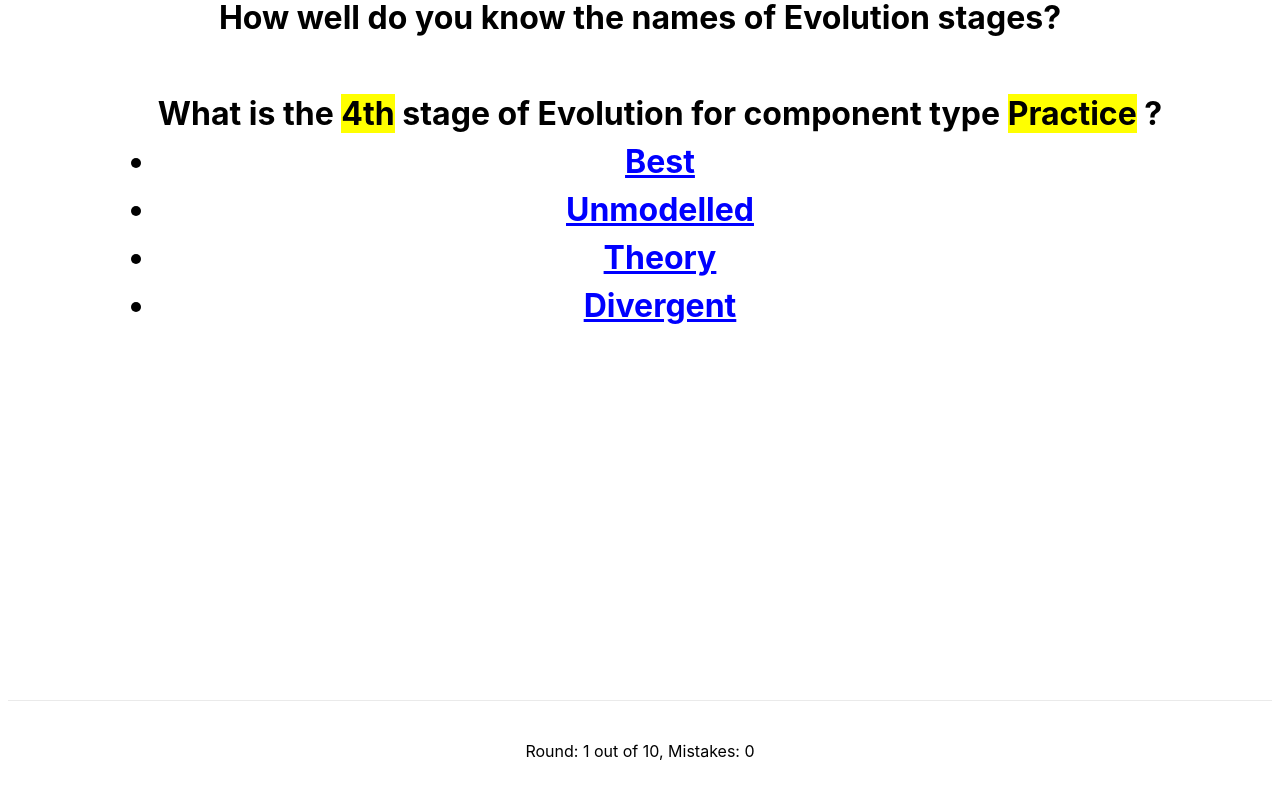
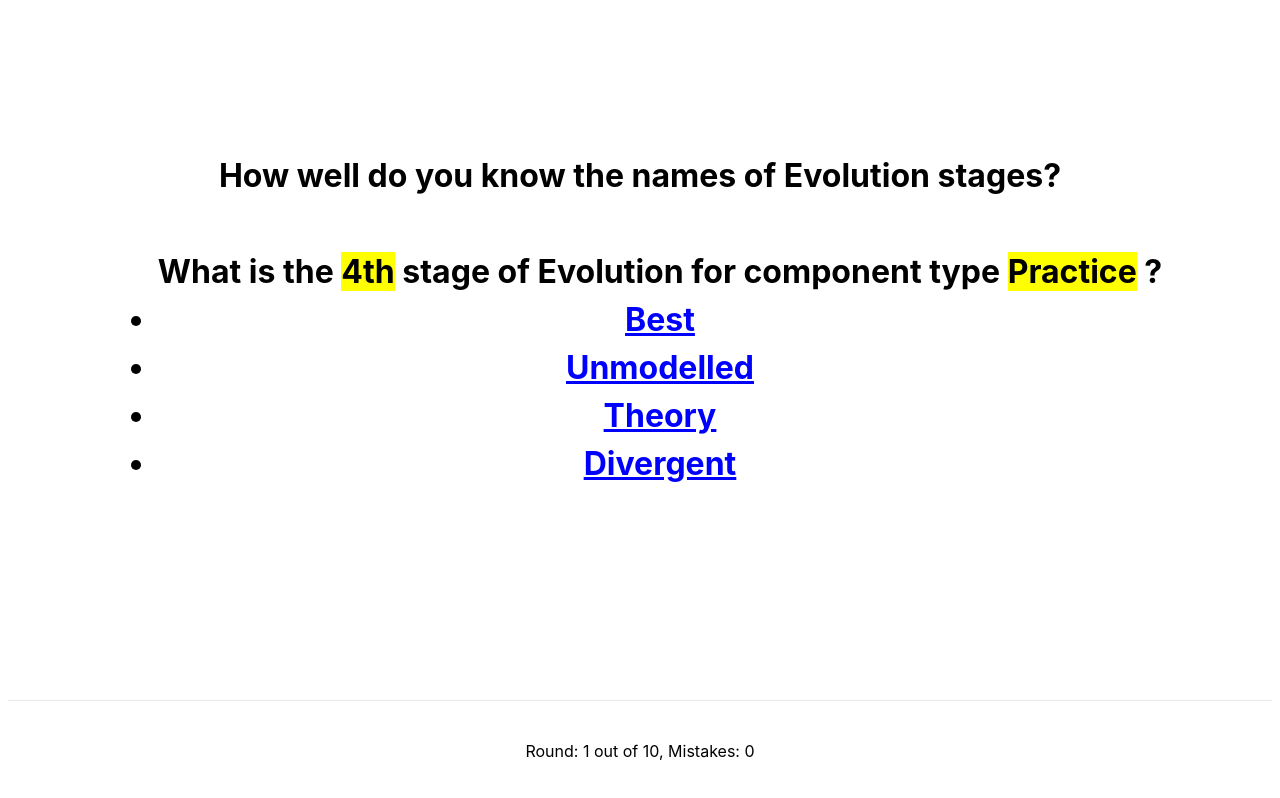
Before and after one commit to cdaniel/strategy-cycle, a Next.js app: page /componentstostages in a window 1280 px wide. Built offline with nearby package versions, Linux system fonts and the light colour scheme.

Commit message:
Small visual improvements.

```diff
--- a/pages/componentstostages.js
+++ b/pages/componentstostages.js
@@ -1,7 +1,5 @@
 import Head from 'next/head'
 import {useState} from "react";
-import Link from 'next/link'
-
 
 
 
@@ -160,9 +158,6 @@ export default function StageNameTester() {
 
           {quizz}
 
-        <div className="grid">
-
-        </div>
       </main>
 
       <footer>
```
